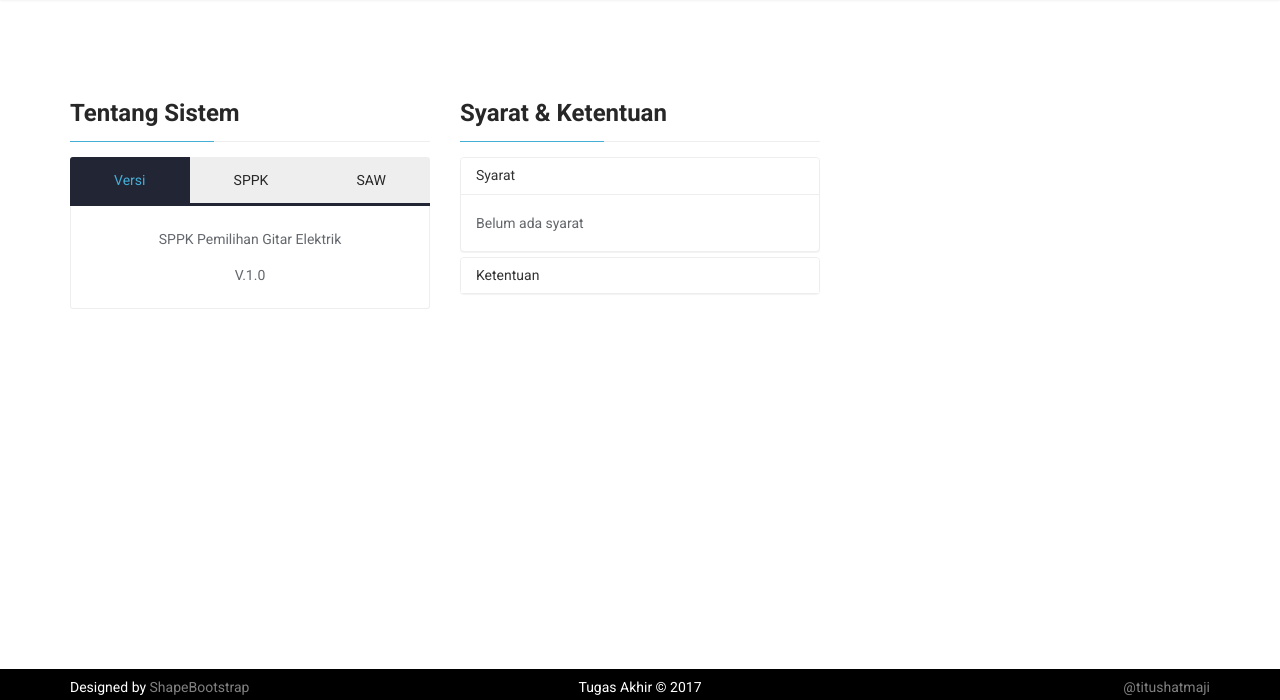
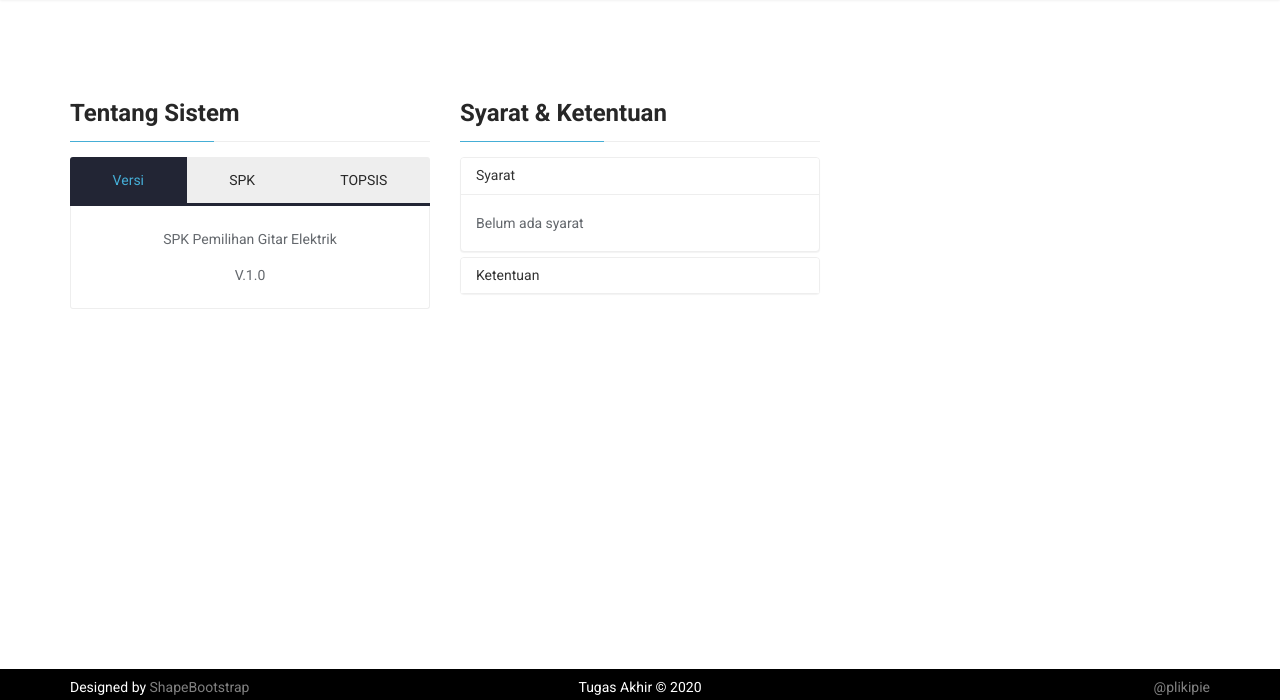
Before and after one commit to plikipie/SPK-Gitar-Elektrik, a PHP site: page /tentang.php in a window 1280 px wide. Shown: the part 100-800 px from the top of the page. Run offline with PHP 8.4, Linux system fonts and the light colour scheme; some web fonts are replaced.

Commit message:
fixed name

```diff
--- a/index.php
+++ b/index.php
@@ -7,8 +7,8 @@
     <section id="cta2">
         <div class="container">
             <div class="text-center">
-                <h2 class="wow fadeInUp" data-wow-duration="300ms" data-wow-delay="0ms"><span>SPPK</span> PEMILIHAN GITAR ELEKTRIK</h2>
-                <p class="wow fadeInUp" data-wow-duration="300ms" data-wow-delay="100ms">Sistem Pendukung Pengambilan Keputusan (SPPK) dengan menggunakan Metode SAW (Simple Additive Weighting) ini memberikan rekomendasi gitar elektrik untuk anda!
+                <h2 class="wow fadeInUp" data-wow-duration="300ms" data-wow-delay="0ms"><span>SPK</span> PEMILIHAN GITAR ELEKTRIK</h2>
+                <p class="wow fadeInUp" data-wow-duration="300ms" data-wow-delay="100ms">Sistem Pendukung Pengambilan Keputusan (SPK) dengan menggunakan Metode TOPSIS(Technique for Order of Preference by Similarity to Ideal Solution) ini memberikan rekomendasi gitar elektrik untuk anda!
                 <p class="wow fadeInUp" data-wow-duration="300ms" data-wow-delay="200ms"><a class="btn btn-primary btn-lg" href="pengguna.php">MULAI</a></p>
                 <img class="img-responsive wow fadeIn" src="assets/images/cta2/cta2-img.png" alt="" data-wow-duration="300ms" data-wow-delay="300ms">
             </div>
--- a/layout/footer.php
+++ b/layout/footer.php
@@ -5,11 +5,11 @@
                 Designed by <a target="_blank" href="http://shapebootstrap.net/" title="Free Twitter Bootstrap WordPress Themes and HTML templates">ShapeBootstrap</a>
             </div>
             <div class="col-sm-4">
-                <center>Tugas Akhir &copy; 2017</center>
+                <center>Tugas Akhir &copy; 2020</center>
             </div>
             <div class="col-sm-4">
                 <ul class="social-icons">
-                    <li><a target="_blank" href="https://www.instagram.com/titushatmaji/?hl=id"><i class="fa fa-instagram"></i> @titushatmaji</a></li>
+                    <li><a target="_blank" href="https://www.instagram.com/plikipie"><i class="fa fa-instagram"></i> @plikipie</a></li>
                 </ul>
             </div>
         </div>
--- a/model/m_alternatif.php
+++ b/model/m_alternatif.php
@@ -95,7 +95,7 @@ class Alternatif{
 		$stmt->execute();
 
 		$row = $stmt->fetch(PDO::FETCH_ASSOC);
-
+		if($row){
 		$this->id_gitar = $row['id_gitar'];
 		$this->merk = $row['merk'];
 		$this->jeniskayu = $row['jeniskayu'];
@@ -104,7 +104,7 @@ class Alternatif{
 		$this->deskripsi = $row['deskripsi'];
 		$this->foto = $row['foto'];
 	}
-
+}
 	// update the product
 	function update(){
 
--- a/model/m_nilai.php
+++ b/model/m_nilai.php
@@ -136,11 +136,12 @@ class Nilai{
 		$stmt->execute();
 
 		$row = $stmt->fetch(PDO::FETCH_ASSOC);
-
+		if($row) {
 		// $this->in = $row['id_nilai'];
 		// $this->merk = $row['merk'];
 		// $this->kk = $row['nama_kri'];
 		$this->nilai = $row['nilai'];
+		}
 	}
 
 	// update the product
--- a/tentang.php
+++ b/tentang.php
@@ -37,23 +37,23 @@
                             <a href="#tab1" role="tab" data-toggle="tab" aria-controls="tab1" aria-expanded="true">Versi</a>
                         </li>
                         <li role="presentation">
-                            <a href="#tab2" role="tab" data-toggle="tab" aria-controls="tab2" aria-expanded="false">SPPK</a>
+                            <a href="#tab2" role="tab" data-toggle="tab" aria-controls="tab2" aria-expanded="false">SPK</a>
                         </li>
                         <li role="presentation">
-                            <a href="#tab3" role="tab" data-toggle="tab" aria-controls="tab3" aria-expanded="false">SAW</a>
+                            <a href="#tab3" role="tab" data-toggle="tab" aria-controls="tab3" aria-expanded="false">TOPSIS</a>
                         </li>
                     </ul>
                     <div id="tab-content" class="tab-content">
                         <div role="tabpanel" class="tab-pane fade active in" id="tab1" aria-labelledby="tab1">
-                            <center><p>SPPK Pemilihan Gitar Elektrik</p></center>
+                            <center><p>SPK Pemilihan Gitar Elektrik</p></center>
                             <center><p>V.1.0</p></center>
                         </div>
                         <div role="tabpanel" class="tab-pane fade" id="tab2" aria-labelledby="tab2">
-                            <p>SPPK adalah singkatan dari Sstem Pendukung Pengambilan Keputusan</p>
+                            <p>SPK adalah singkatan dari Sstem Pendukung Keputusan</p>
                             <p>The point of using Lorem Ipsum is that it has a more-or-less normal distribution of letters readable English.</p>
                         </div>
                         <div role="tabpanel" class="tab-pane fade" id="tab3" aria-labelledby="tab3">
-                            <p>Metode SAW adalah salah satu metode dalam SPPK</p>
+                            <p>Metode TOPSIS adalah salah satu metode dalam SPK</p>
                             <p>The point of using Lorem Ipsum is that it has a more-or-less normal distribution of letters readable English.</p>
                         </div>
                     </div>
```
Also changed, not shown: model/m_kriteria.php (+5 -4 lines), Upload/82errormodel.png (added).
